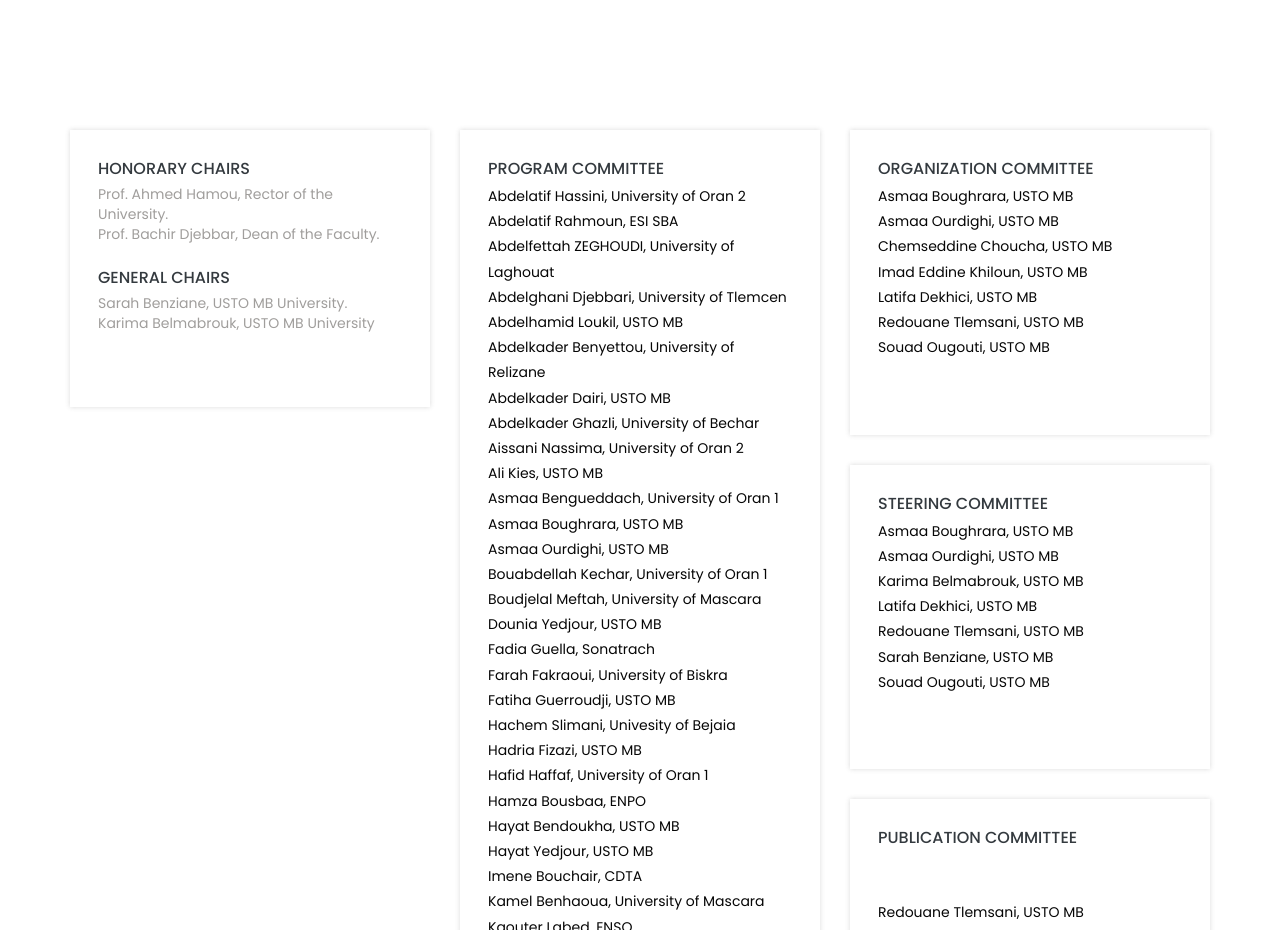
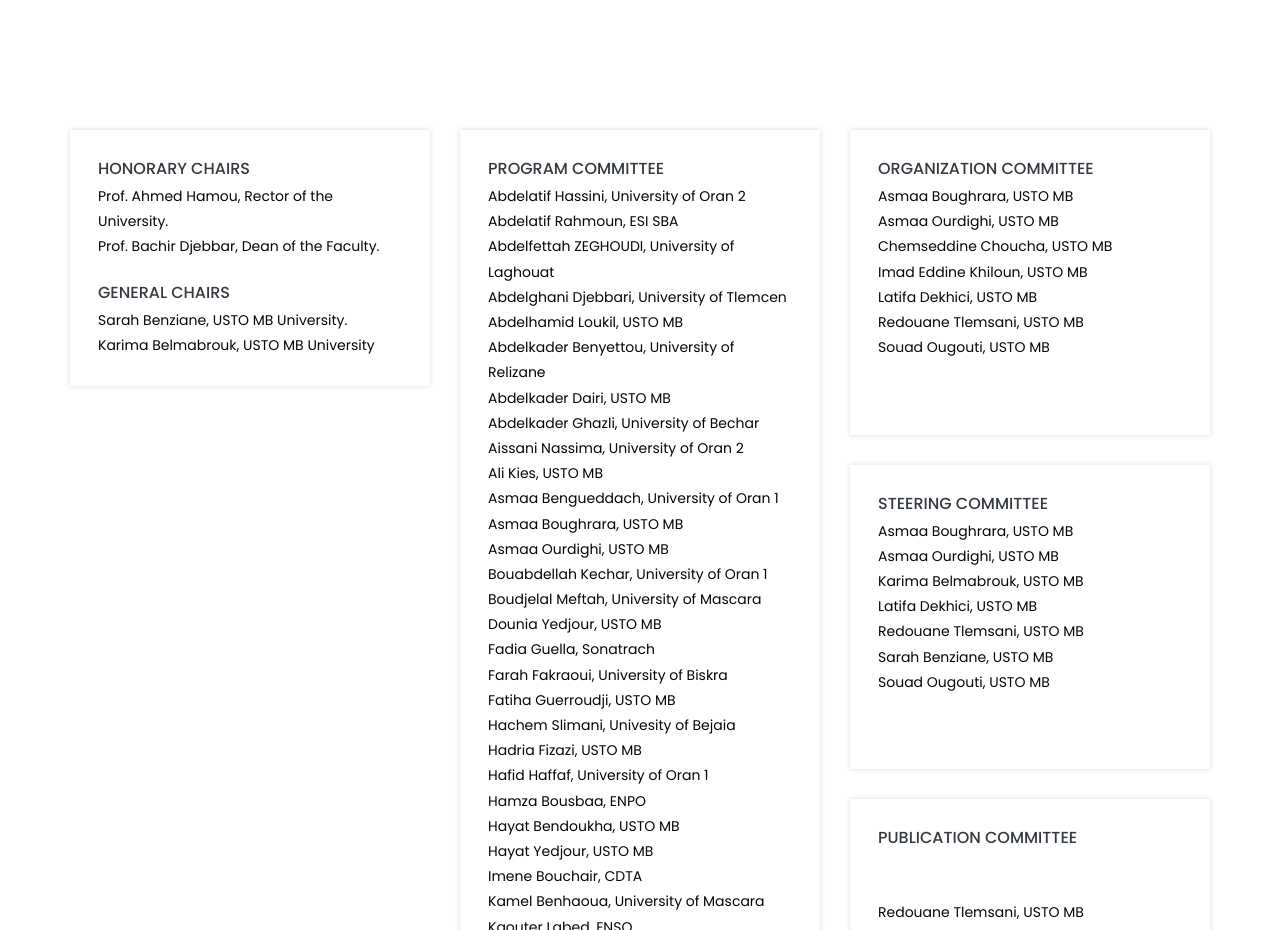
Before and after one commit to Sarahbenziane1/IDEAS-2025, a plain HTML site: page index.html in a window 1280 px wide. Shown: the part 4960-5890 px from the top of the page. Drawn offline with nearby package versions, Linux system fonts and the light colour scheme; files whose address does not match are found by name.

Commit message:
Add files via upload

```diff
--- a/index.html
+++ b/index.html
@@ -523,16 +523,16 @@
 								<div class="single-blog-item-txt">
 									<h2><a href="#">HONORARY CHAIRS</a></h2>
                                     <ul>
-                                      <li>Prof. Ahmed Hamou, Rector of the  University.&nbsp;</li>
-                                      <li>Prof. Bachir Djebbar, Dean of the Faculty.                                    </li>
+                                      <p>Prof. Ahmed Hamou, Rector of the  University.&nbsp;</li>
+                                      <p>Prof. Bachir Djebbar, Dean of the Faculty.                                    </li>
                                     </ul>
                                     <h2>&nbsp;</h2>
 									<h2><a href="#">GENERAL CHAIRS</a></h2>
 									<ul>
-									  <li>Sarah  Benziane, USTO MB University.</li>
+									  <p>Sarah  Benziane, USTO MB University.</li>
 								  </ul>
-									Karima Belmabrouk, USTO MB University
-									<h4>&nbsp;</h4>
+									<p>Karima Belmabrouk, USTO MB University</p>
+
 								</div>
 							</div>
 						</div>
```
